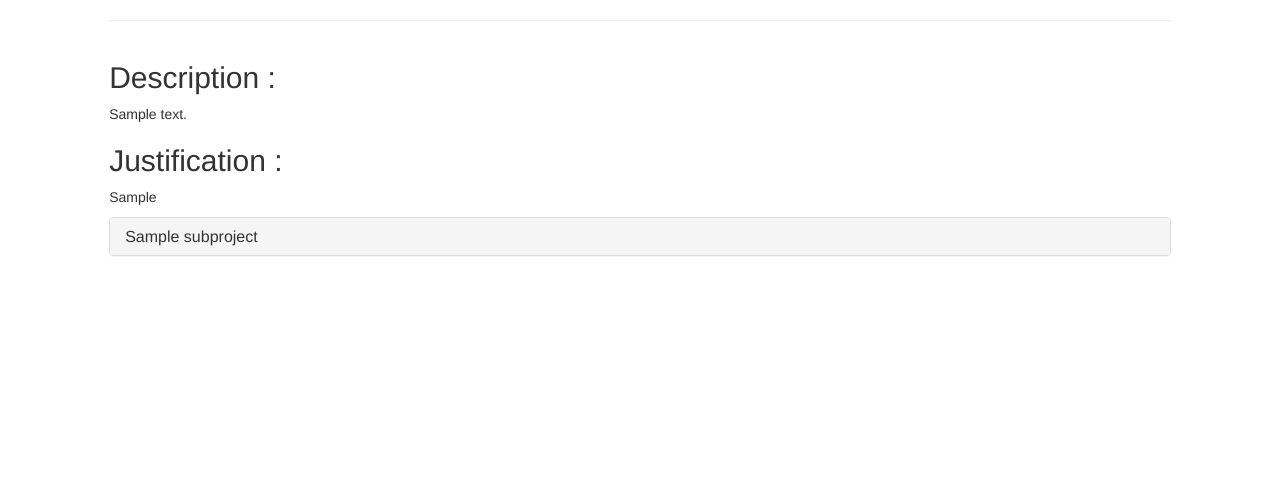
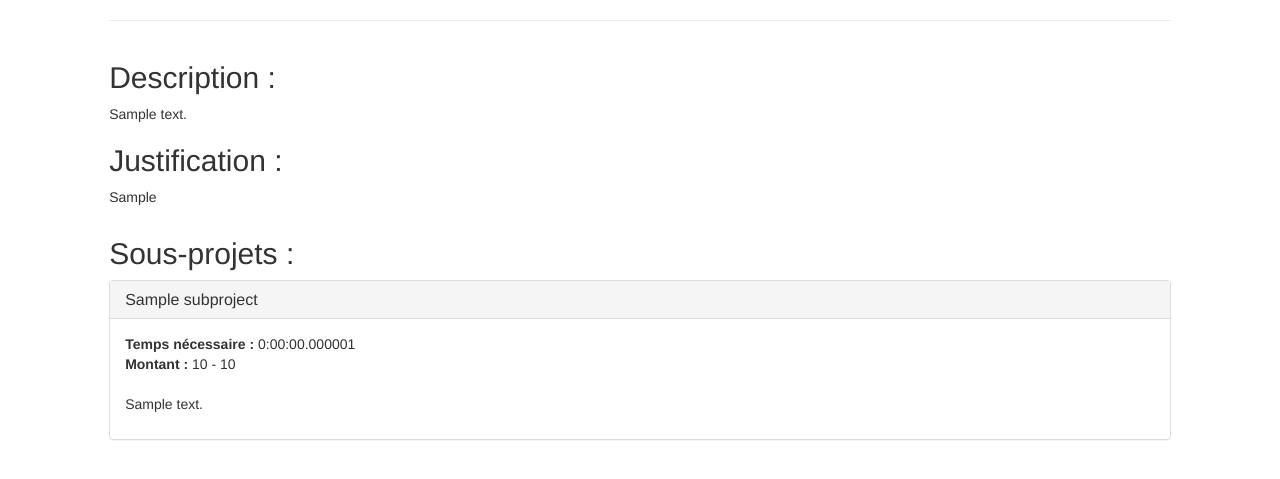
Before and after one commit to CDVU/plateforme-de-vote-budgetaire, a Django app: a page that uses plateforme_budgetaire/project/templates/project/project_detail.html in a window 1280 px wide. Shown: the part 263-742 px from the top of the page. Run offline with Django 3.2, Linux system fonts and the light colour scheme; tables that the repository leaves empty hold one stand-in row (values such as "Sample post"); some libraries are stand-ins or nearby versions.

Commit message:
set subproject open on project_detail

```diff
--- a/plateforme_budgetaire/project/templates/project/project_detail.html
+++ b/plateforme_budgetaire/project/templates/project/project_detail.html
@@ -49,17 +49,14 @@
 
     <div class="row" id="sub-project">
         <div class="col-sm-12">
-            <div id="accordion" class="panel-group">
+            <h2>Sous-projets :</h2>
             {% for subProject in project.SubProject.all %}
             <div class="panel panel-default">
                 <div class="panel-heading">
                     <h4 class="panel-title">
-                            <a data-toggle="collapse" data-parent="#accordion" href="#collapse{{ subProject.id }}">
                         {{ subProject.name }}
-                            </a>
                     </h4>
                 </div>
-                    <div id="collapse{{ subProject.id }}" class="panel-collapse collapse">
                 <div class="panel-body">
                     <strong>Temps nécessaire :</strong> {{ subProject.completion_time }}<br>
                     <strong>Montant :</strong> {{ subProject.minimum_amount }} - {{ subProject.maximum_amount }}<br>
@@ -69,9 +66,7 @@
                     </p>
                 </div>
             </div>
-                </div>
             {% endfor %}
-            </div>
         </div>
     </div>
 
```
Lines whose indentation alone changed are shown as unchanged.
